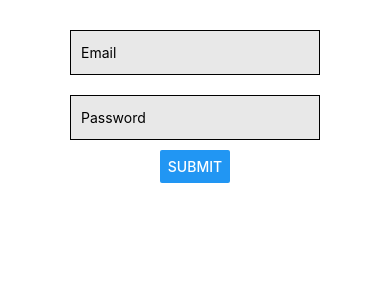
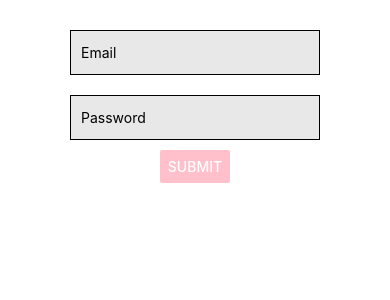
Before and after one commit to KeroPunch/test01, a React Native app: screen / in a window 390 px wide. Shown: the top 300 px of the page. Built offline with nearby package versions, Linux system fonts and the light colour scheme.

Commit message:
Commit 6/7/2022

```diff
--- a/components/UserNameandPassword.js
+++ b/components/UserNameandPassword.js
@@ -20,6 +20,7 @@ const UserNameandPassword = () => {
         placeholder='Password'
       />
       <Button
+        color='pink'
         title='Submit'
         onPress={()=>alert('Email : ' + Email +'\nPassword : ' + Password)}
       />
@@ -38,5 +39,6 @@ const styles = StyleSheet.create({
         marginBottom:10,
         borderWidth:0.5,
         backgroundColor:'#e8e8e8'
-    }
+    },
+
 })
```
